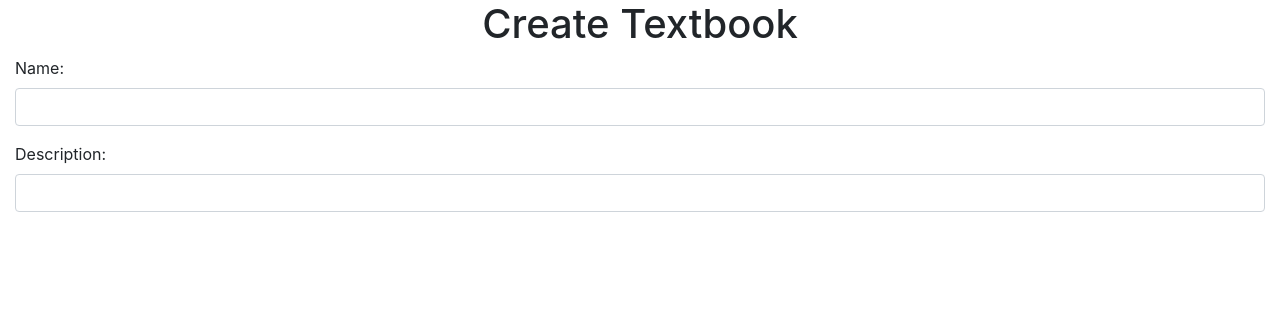
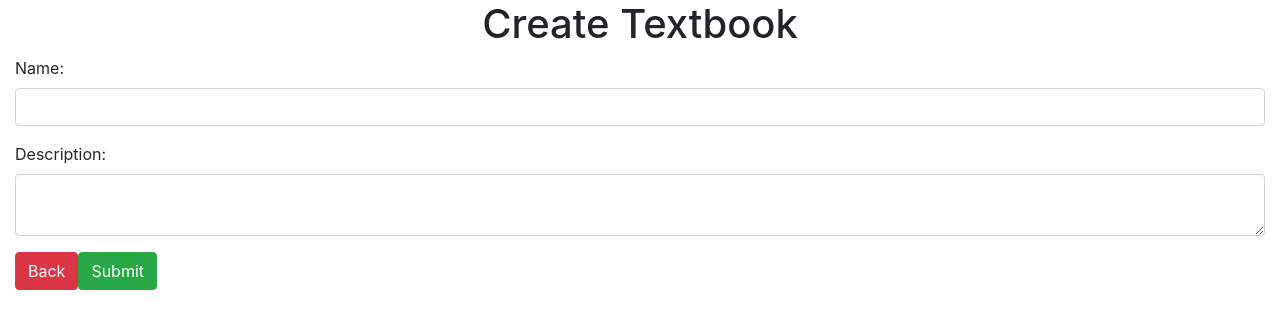
Before and after one commit to Spark-Group-Team-2018/Textbook-Problemo, an Angular app: page /create-textbook in a window 1280 px wide. Shown: the top 328 px of the page. Built offline with nearby package versions, Linux system fonts and the light colour scheme.

Commit message:
added simple textbook form

```diff
--- a/src/app/app.module.ts
+++ b/src/app/app.module.ts
@@ -4,6 +4,7 @@ import { NgModule } from '@angular/core';
 
 import { AppComponent } from './app.component';
 import { ProfilePageComponent } from './profile-page/profile-page.component';
+import { FormsModule }   from '@angular/forms';
 
 import {RouterModule, Routes} from '@angular/router';
 import { TextbookCreationPageComponent } from './textbook-creation-page/textbook-creation-page.component';
@@ -22,6 +23,7 @@ const appRoutes: Routes = [
   ],
   imports: [
     BrowserModule,
+    FormsModule,
     RouterModule.forRoot(
       appRoutes,
       { enableTracing: true } // <-- debugging purposes only
--- a/src/app/textbook-creation-page/textbook-creation-page.component.html
+++ b/src/app/textbook-creation-page/textbook-creation-page.component.html
@@ -6,13 +6,16 @@
 
       <div class = "form-group">
         <label>Name: </label>
-        <input class = "form-control" />
+        <input [(ngModel)] = "new_textbook.name" class = "form-control" name = "textbook-name"/>
       </div>
 
       <div class = "form-group">
         <label>Description:</label>
-        <input class = "form-control" />
+        <textarea [(ngModel)] = "new_textbook.description" class = "form-control" name = "textbook-description"></textarea>
       </div>
+
+      <button (click) = "goBack()" class = "btn btn-danger">Back</button>
+      <button (click) = "submitTextbook()" class = "btn btn-success">Submit</button>
 
   </form>
 
--- a/src/app/textbook-creation-page/textbook-creation-page.component.ts
+++ b/src/app/textbook-creation-page/textbook-creation-page.component.ts
@@ -1,4 +1,8 @@
 import { Component, OnInit } from '@angular/core';
+
+import {Textbook} from '../../models/textbook';
+
+import { RouterModule, Routes, Router, ActivatedRoute }  from '@angular/router';
 
 @Component({
   selector: 'app-textbook-creation-page',
@@ -7,9 +11,23 @@ import { Component, OnInit } from '@angular/core';
 })
 export class TextbookCreationPageComponent implements OnInit {
 
-  constructor() { }
+  new_textbook:Textbook = Textbook.createEmptyTextbook()
+
+  constructor(
+    private route: ActivatedRoute,
+    private router: Router
+  ) { }
 
   ngOnInit() {
+
+  }
+
+  submitTextbook() {
+    alert(JSON.stringify(this.new_textbook));
+  }
+
+  goBack() {
+    this.router.navigate(['/'])
   }
 
 }
--- /dev/null
+++ b/src/models/textbook.ts
@@ -0,0 +1,10 @@
+export class Textbook {
+
+  name:string
+  description:string
+
+  static createEmptyTextbook() {
+      return <Textbook> {name: "", description: ""}
+  }
+
+}
```
